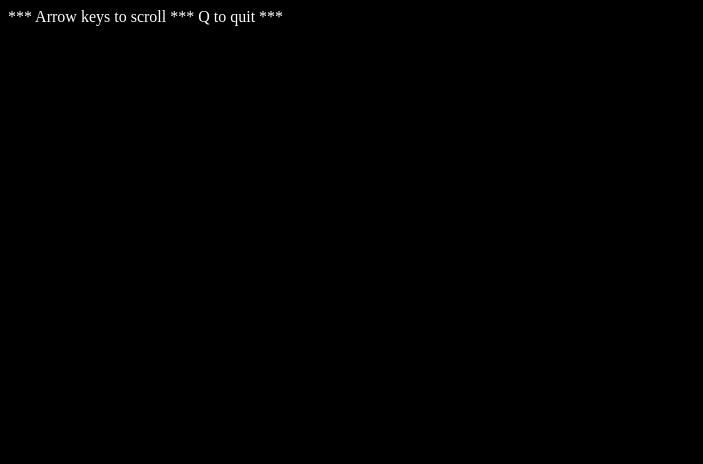
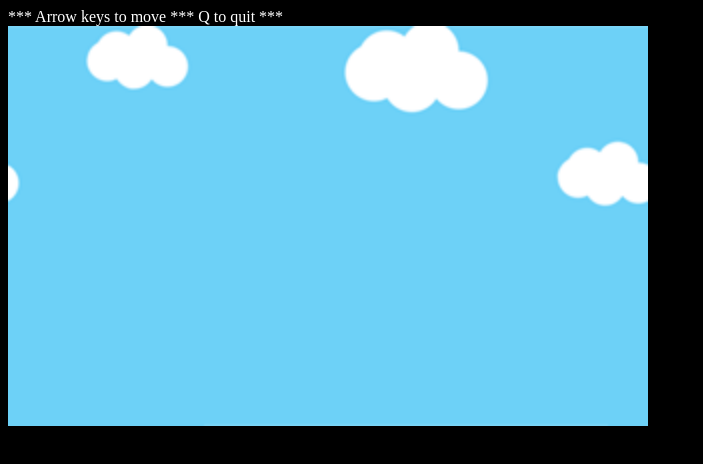
Before and after one commit to zz-james/canvas_sprite_blitter, a plain HTML site: page canvas.html in a window 1280 px wide. Shown: the whole page, without its empty margins (0-703 px from the left). Drawn offline with Linux system fonts and the light colour scheme.

Commit message:
wrap around bit jumpy kind pointless but leads to other new things

```diff
--- a/canvas.html
+++ b/canvas.html
@@ -10,12 +10,12 @@
     </style>
 </head>
 <body style="background-color: #000;color:#fff">
-  <span id="message">*** Arrow keys to scroll *** Q to quit ***</span> <br />
+  <span id="message">*** Arrow keys to move *** Q to quit ***</span> <br />
   <canvas id="canvas" height="200" width="320"></canvas>
 
   <script language="javascript" src="buffer.js"></script>
   <script language="javascript" src="image.js"></script>
   <script language="javascript" src="keys.js"></script>
-  <script language="javascript" src="robopunk.js"></script>
+  <script language="javascript" src="scrolling2.js"></script>
 </body>
 </html>
--- /dev/null
+++ b/scrolling2.js
@@ -0,0 +1,113 @@
+/**
+ * Project:
+ * User: james
+ * Date: 11/06/13
+ * Time: 14:42
+ */
+"use strict";
+
+var BACKGROUND_WIDTH = 320;
+var BG;					    // bitmap loader object
+var BACKGROUND_BUFFER;	    // pointer to background bit map buffer
+var BACK_POS = 300;			// left-half position in background
+var done = 0;
+
+/**
+ * this routine draws a scrolling bit map layer
+ * @param scrollSplit (int) defines the column that splits the bit map into two halves
+ */
+var opaqueBlt = function(scrollSplit)
+{
+
+    // PROBLEM WITH RANGE 290 - 320       // 3840 - 1280  = 2560
+
+    var dstOffset = 0;
+    var srcOffset = 0;
+    scrollSplit = scrollSplit * 4; // we're in 4 byte per pixel world
+
+    for(var counter = 0;  counter < SCREEN_HEIGHT;  counter++)
+    {
+        // draw the left bit map half in the right half of the memory buffer
+        memcpy(VIDEO_BUFFER, (dstOffset * 4) + scrollSplit , BACKGROUND_BUFFER , (srcOffset * 4) , (SCREEN_WIDTH * 4) - scrollSplit );
+
+        // draw the right bit map half in the left half of the memory buffer
+        memcpy(VIDEO_BUFFER, (dstOffset * 4) , BACKGROUND_BUFFER, (srcOffset * 4) + (SCREEN_WIDTH * 4) - scrollSplit  , scrollSplit );
+
+        srcOffset += SCREEN_WIDTH;
+        dstOffset += SCREEN_WIDTH;
+    }
+};
+
+/**
+ * this function draws the parallax layers. The order of
+ * the functions determines the z-ordering of the layers
+ */
+var drawLayers = function()
+{
+    opaqueBlt(BACK_POS);
+};
+
+
+
+
+var main = function()
+{
+    //  load bitmap resources
+    BG = pictureFactory();
+    pictureLoad(BG, "background.png", returnToMain1 );
+
+};
+
+var returnToMain1 = function()
+{
+    // save pointer to bitmap
+    BACKGROUND_BUFFER = BG.rgb_view.buffer;
+    window.postMessage("*", "*");
+};
+
+/**
+ * this is the game loop
+ */
+window.mainLoop = function(event) {
+    event.stopPropagation();
+    // has the user pressed a key?
+    if(Object.keys(pressed).length)
+    {
+        // test what key was pressed
+        if(pressed[37]){
+            BACK_POS -= 1;						// scroll BACK_POS left
+                                                // two pixels
+            if(BACK_POS < 1) 	   				// did we read the end??
+                BACK_POS += SCREEN_WIDTH;		// yes, wrap around
+        }
+
+        if(pressed[39]) {
+            BACK_POS += 1;						// scroll BACK_POS right
+                                                // two pixels
+            if(BACK_POS > SCREEN_WIDTH - 1)		// reach end??
+                BACK_POS -= SCREEN_WIDTH;		// yes, wrap around
+        }
+
+        if(pressed[81]) {
+            // the user is exiting
+            console.log('quitting');
+            done = 1;
+        }
+    }
+
+    drawLayers(); // draw parallax layer(s) in RGB_VIEW
+
+    // update canvas buffer and write to screen
+    IMAGE_DATA.data.set(CANVAS_VIEW);
+    CTX.putImageData(IMAGE_DATA, 0, 0);
+
+    /* end main loop body */
+    if(!done)
+    {window.postMessage("*", "*");}
+    else
+    {/* exit loop */ console.log("done");}
+
+};
+
+window.addEventListener("message", mainLoop, true);
+main();
```
Also changed, not shown: background.png (added).
